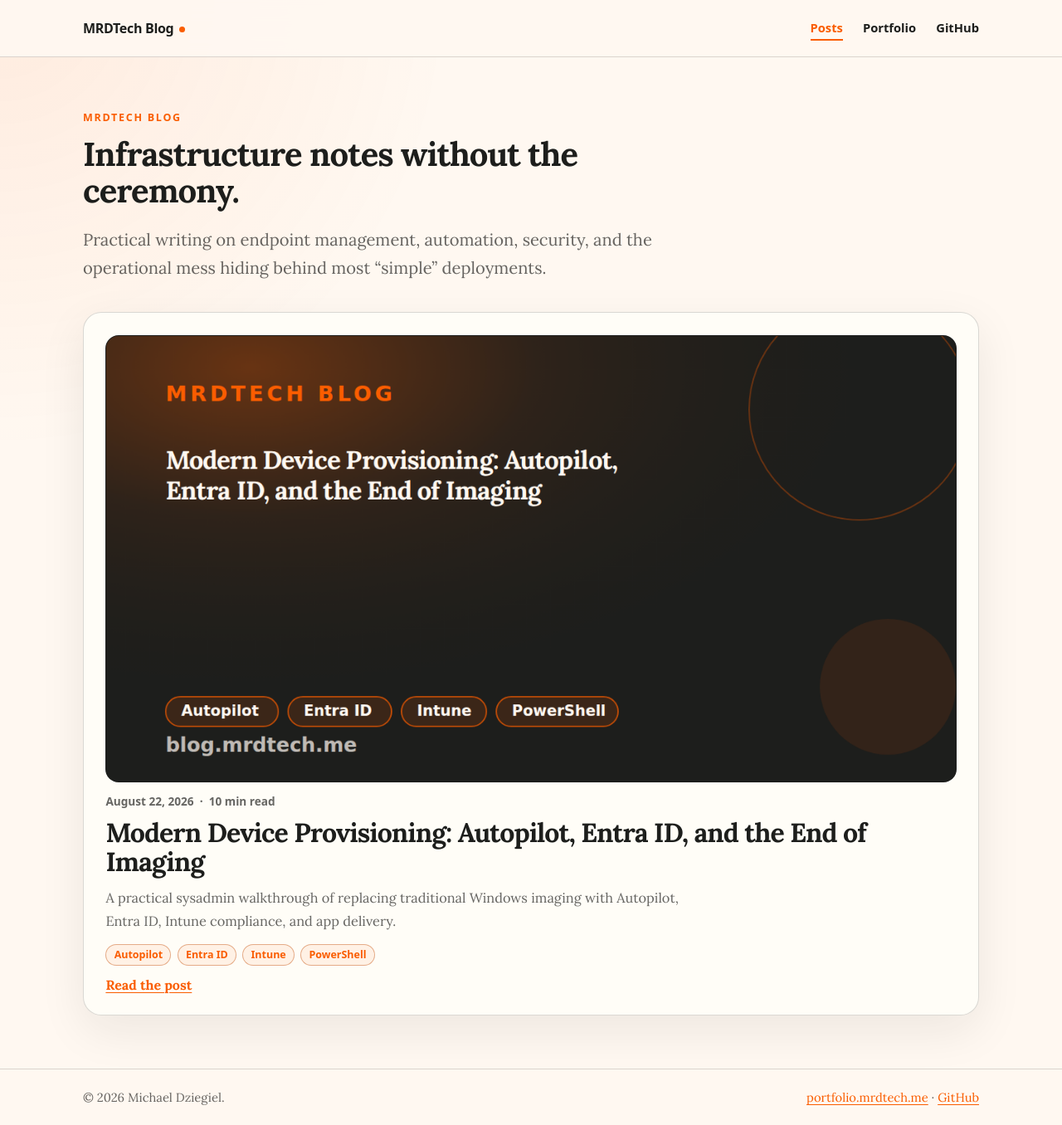
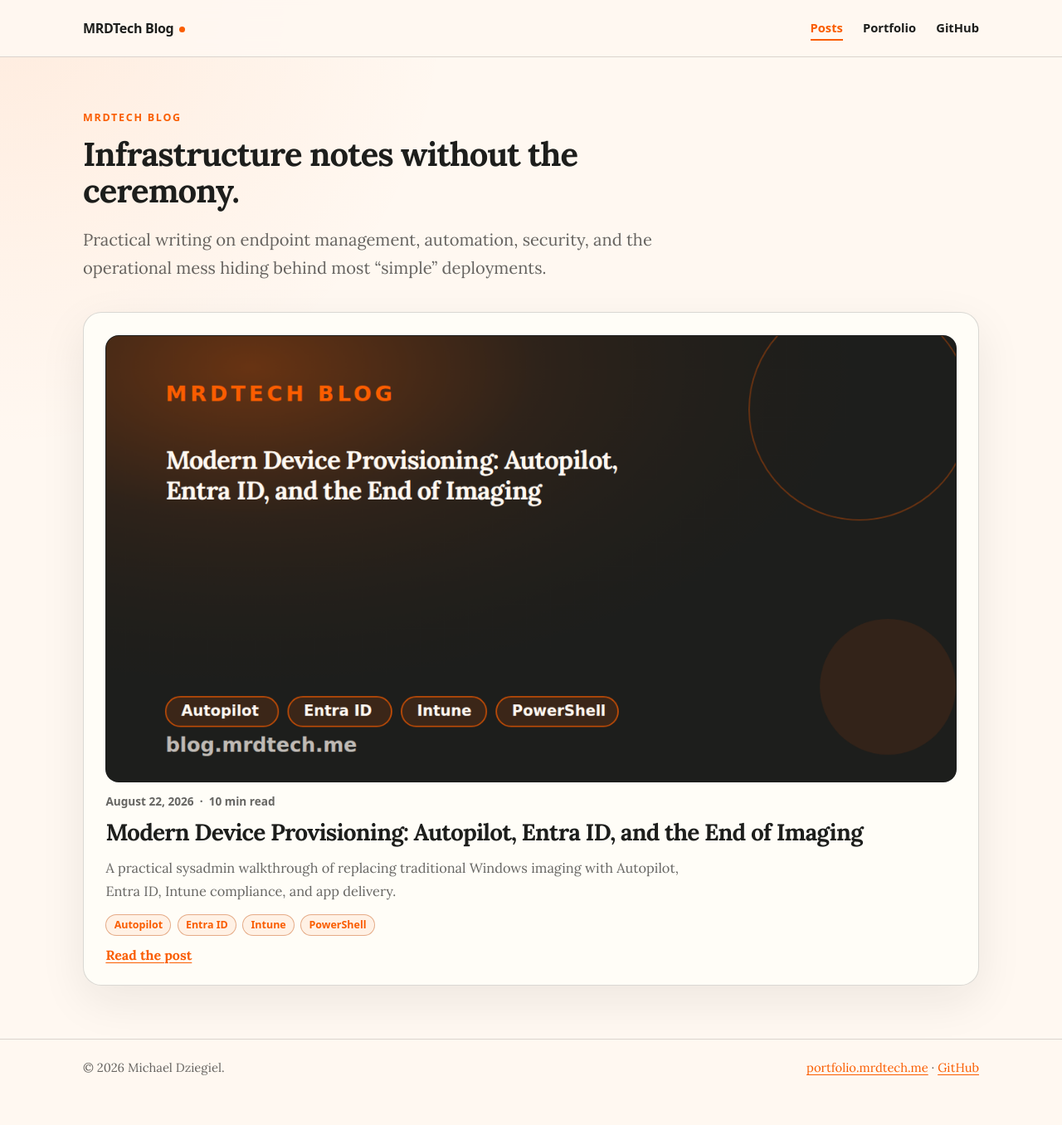
Before and after one commit to mdziegiel/mrdtech-blog, a Jekyll site: the page built from index.md, in a window 1280 px wide and 1356 px high. Shown: the whole window at 83% size. Built offline with Jekyll 4.4.1, drawn with Linux system fonts in a browser that asks for light colours.

Commit message:
style: simplify blog listing links

```diff
--- a/assets/css/main.css
+++ b/assets/css/main.css
@@ -212,19 +212,10 @@
 .post-card h2 {
   margin: 0;
   font-family: var(--body-font);
-  font-size: clamp(1.45rem, 4vw, 2rem);
+  font-size: clamp(1.4rem, 2.2vw, 1.75rem);
+  line-height: 1.18;
   font-weight: 700;
-  line-height: 1.08;
   letter-spacing: -0.03em;
-}
-
-.post-card h2 a {
-  color: var(--heavy-metal);
-  text-decoration: none;
-}
-
-.post-card h2 a:hover {
-  color: var(--blaze-orange);
 }
 
 .post-card p {
--- a/index.md
+++ b/index.md
@@ -30,7 +30,7 @@
         <span aria-hidden="true">·</span>
         <span>{{ read_time }} min read</span>
       </div>
-      <h2><a href="{{ post.url | relative_url }}">{{ post.title }}</a></h2>
+      <h2>{{ post.title }}</h2>
       <p>{{ post.excerpt | strip_html | normalize_whitespace | truncate: 190 }}</p>
       {% if post.tags %}
         <ul class="tag-list" aria-label="Tags for {{ post.title }}">
```
